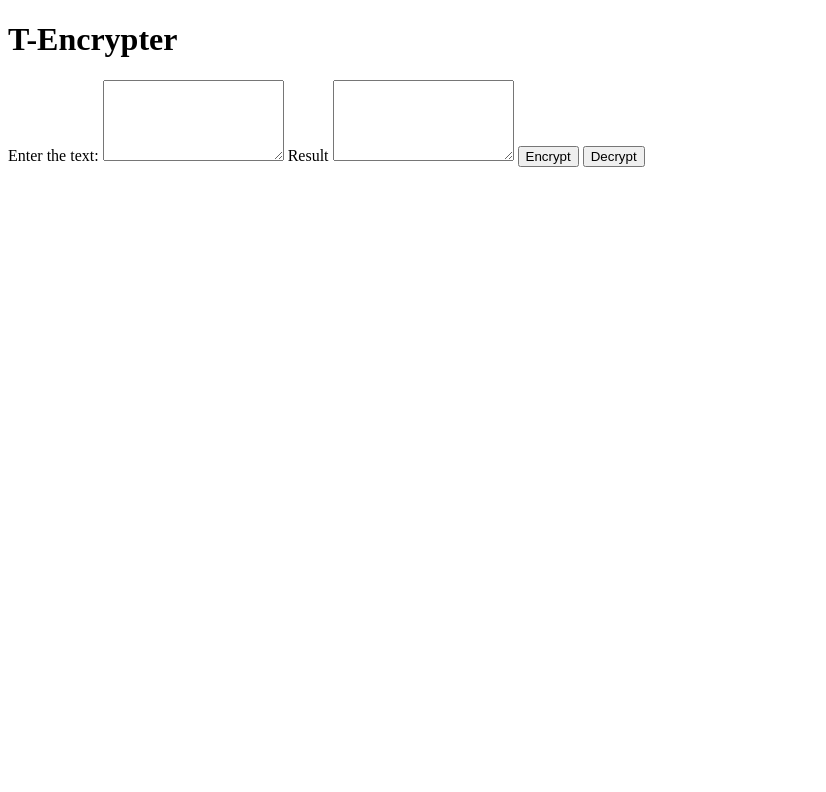
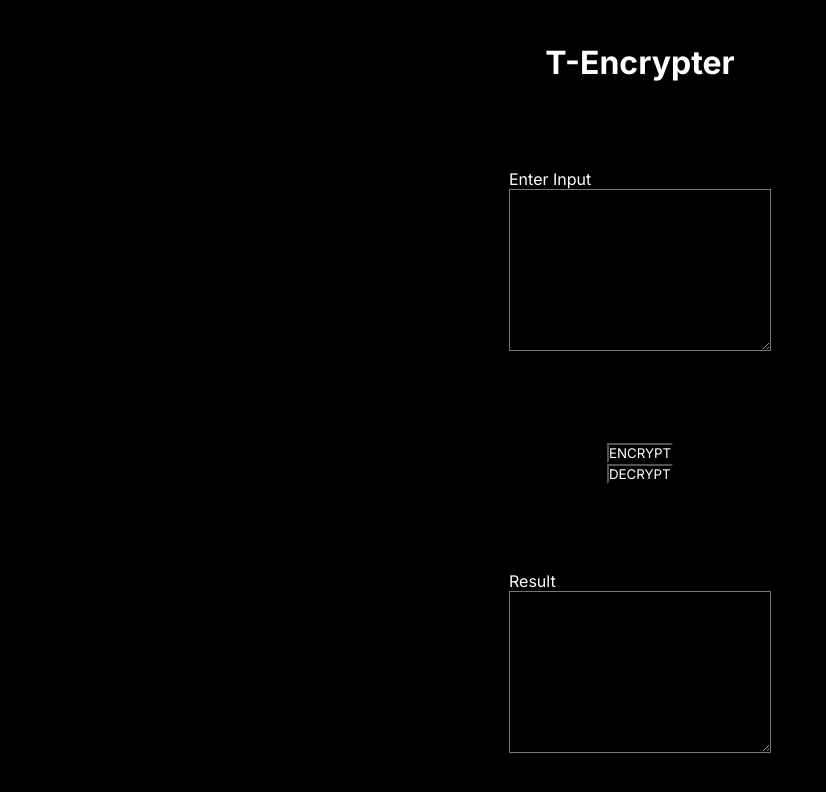
Before and after one commit to Trat1100/t-encrypter, a plain HTML site: page index.html in a window 1280 px wide. Shown: the whole page, without its empty margins (0-826 px from the left). Drawn offline with Linux system fonts and the light colour scheme.

Commit message:
added style.css, style.js and divs

```diff
--- a/index.html
+++ b/index.html
@@ -1,23 +1,60 @@
 <!DOCTYPE html>
 <html>
+
 <head>
     <meta charset="UTF-8">
+    <meta name="viewport" content="width=device-width, initial-scale=1.0">
     <title>T-Encrypter</title>
+    <link rel="stylesheet" href="style.css">
+    <link rel="preconnect" href="https://fonts.googleapis.com">
+    <link rel="preconnect" href="https://fonts.gstatic.com" crossorigin>
+    <link href="https://fonts.googleapis.com/css2?family=Inter:wght@100;200;300;400;500;600;700;800;900&display=swap"
+        rel="stylesheet">
 </head>
+
 <body>
-    <h1>T-Encrypter</h1>
+    <!-- HEADING  -->
 
-    <label for="inputText">Enter the text:</label>
-    <textarea id="inputText" rows="5"></textarea>
+    <div class="heading">
+        <h1 data-texts="headingText">T-Encrypter</h1>
+    </div>
 
-    <label for="outputText">Result</label>
-    <textarea id="outputText" rows="5" readonly></textarea>
+    <!-- INPUT TEXT BOX  -->
 
-    <button onclick="encrypt()">Encrypt</button>
-    <button onclick="decrypt()">Decrypt</button>
+    <div class="textBox">
+
+        <div class="textboxHeading">Enter Input</div>
+        <div class="textBoxBox">
+            <textarea name="inputText" id="inputText" cols="30" rows="10"></textarea>
+        </div>
+
+    </div>
+
+
+    <!-- BUTTONS  -->
+
+    <div class="buttonsArea">
+
+        <div class="button"><button onclick="encrypt()">ENCRYPT</button></div>
+        <div class="button"><button onclick="decrypt()">DECRYPT</button></div>
+
+    </div>
+
+    <!-- RESULT BOX -->
+
+    <div class="textBox">
+
+        <div class="textboxHeading">Result</div>
+        <div class="textBoxBox">
+            <textarea name="outputText" id="outputText" cols="30" rows="10"></textarea>
+        </div>
+
+    </div>
 
     <script src="scripts/sjcl.js"></script>
     <script src="scripts/script.js"></script>
+    <script src="scripts/style.js"></script>
 
 </body>
+
 </html>
--- /dev/null
+++ b/style.css
@@ -0,0 +1,29 @@
+*,
+body {
+  font-family: "Inter", sans-serif;
+  margin: 0;
+  padding: 0;
+  box-sizing: border-box;
+  -webkit-tap-highlight-color: rgba(255,255,255,0) !important;
+  outline: none !important;
+  background-color: black;
+  color: white;
+}
+
+body{
+    height: 100vh;
+    width: 100vw;
+    display: flex;
+    flex-direction: column;
+    flex-wrap: wrap;
+    align-content: center;
+    justify-content: space-around;
+    gap: 0%;
+    align-items: center;
+}
+
+/* HEADING */
+
+.h1{
+    letter-spacing: 1px;
+}
```
Also changed, not shown: scripts/style.js (added).
